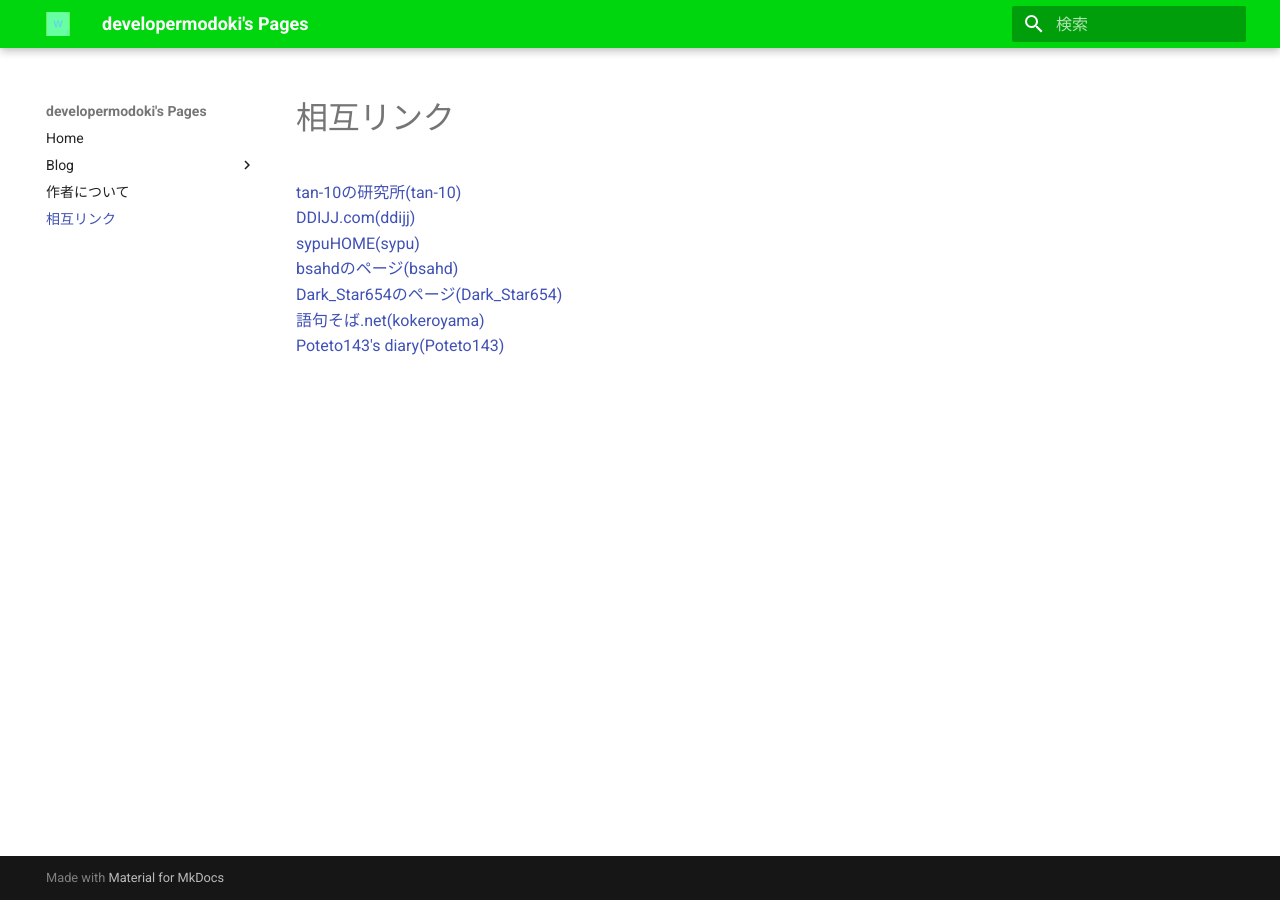
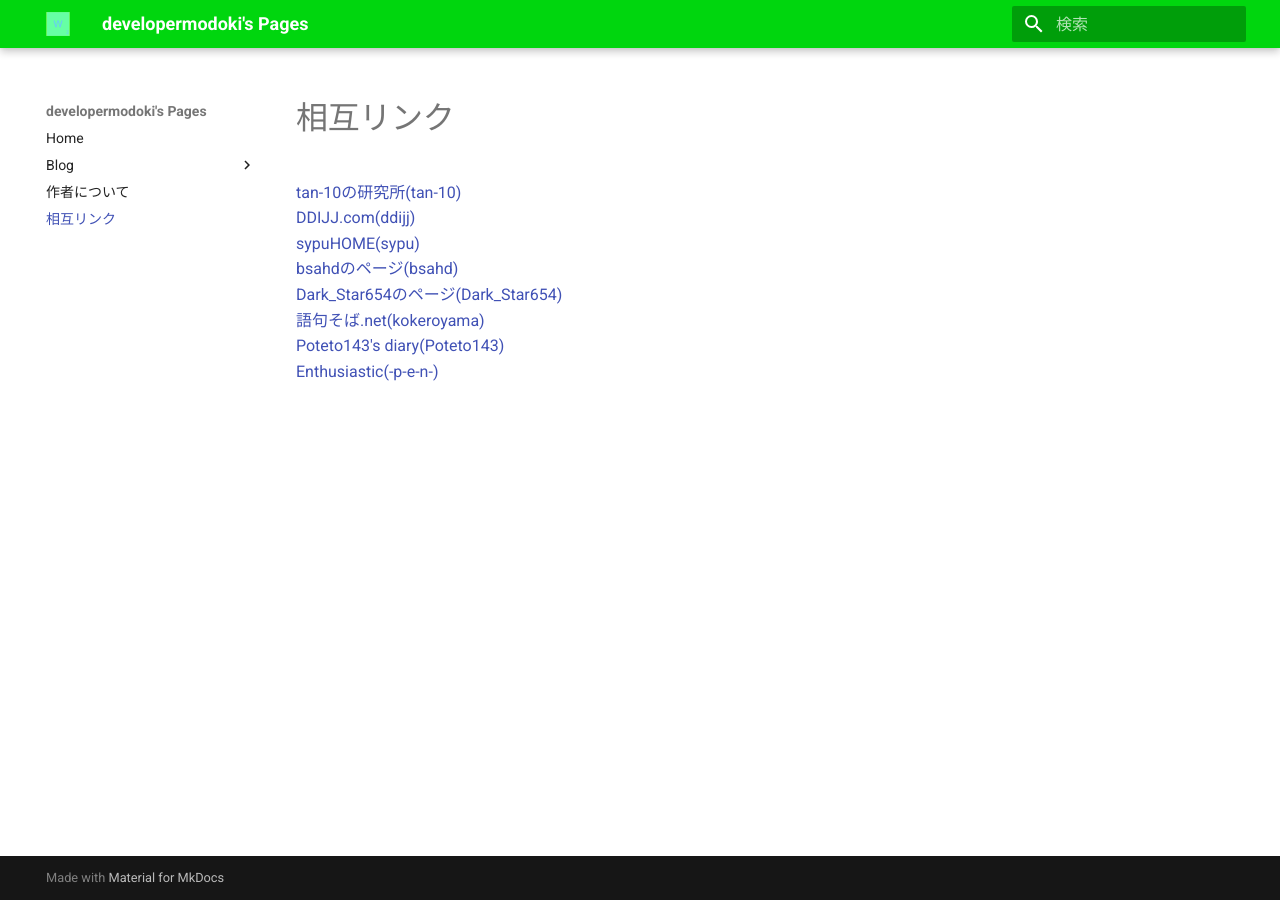
Before and after one commit to developermodoki/pages, an MkDocs documentation site: the page built from docs/sougo.md, in a window 1280 px wide. Built offline with MkDocs 1.6.1 and Material for MkDocs 9.7.7, drawn with Linux system fonts in a browser that asks for light colours.

Commit message:
相互リンクを修正

```diff
--- a/docs/sougo.md
+++ b/docs/sougo.md
@@ -7,3 +7,4 @@
 [Dark_Star654のページ(Dark_Star654)](https://dark-star321.github.io/)
 [語句そば.net(kokeroyama)](https://kokeroyama.github.io/2020/gokusoba.net/)
 [Poteto143's diary(Poteto143)](https://poteto143.github.io/Poteto143s_diary/)
+[Enthusiastic(-p-e-n-)](https://enthusiasticprogram.github.io/)
```
